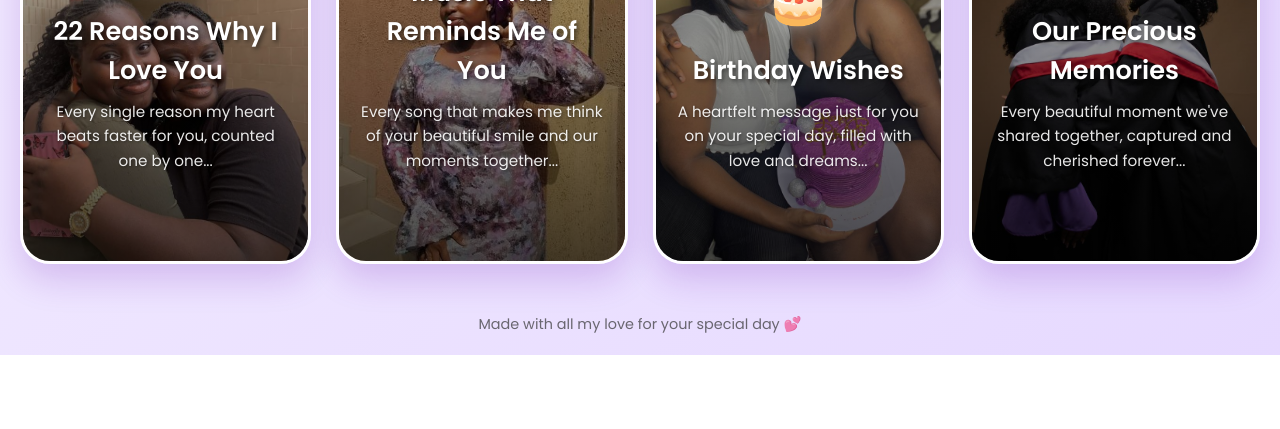
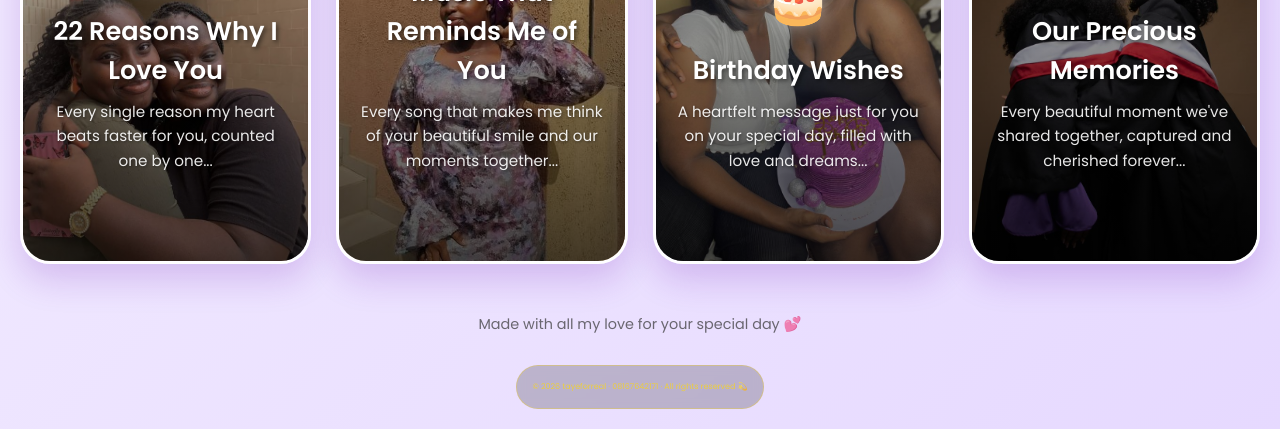
Before and after one commit to nuelakinloye-stack/jomilojuis22, a plain HTML site: page about.html in a window 1280 px wide. Shown: the part 819-1248 px from the top of the page. Before the commit the page ends 1174 px from the top, so only its background shows below. Drawn offline with Linux system fonts and the light colour scheme.

Commit message:
Update about.html

```diff
--- a/about.html
+++ b/about.html
@@ -585,6 +585,9 @@
         <p style="text-align: center; color: inherit; opacity: 0.7; margin-top: 50px; font-size: 0.9rem;">
             Made with all my love for your special day 💕
         </p>
+         <div style="text-align: center; margin-top: 30px; padding: 15px; background: rgba(0,0,0,0.2); backdrop-filter: blur(4px); color: rgba(255,215,0,0.7); font-size: 0.5rem; font-family: 'Poppins', sans-serif; border-radius: 50px; border: 1px solid rgba(255,215,0,0.3); width: fit-content; margin-left: auto; margin-right: auto;">
+        © 2026 tayeforreal · 08167642171 · All rights reserved 💫
+    </div>
     </div>
 
     <script>
@@ -648,4 +651,5 @@
         }
     </script>
 </body>
+
 </html>
```
